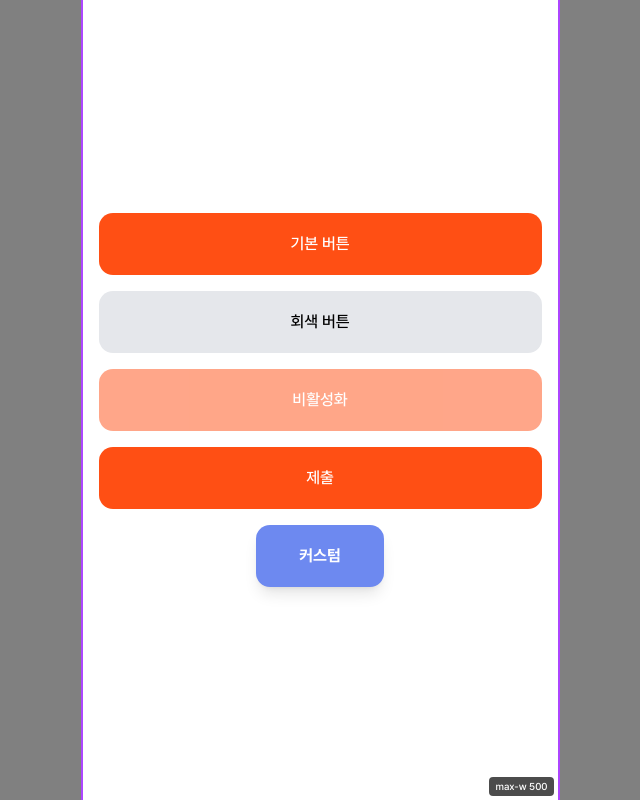
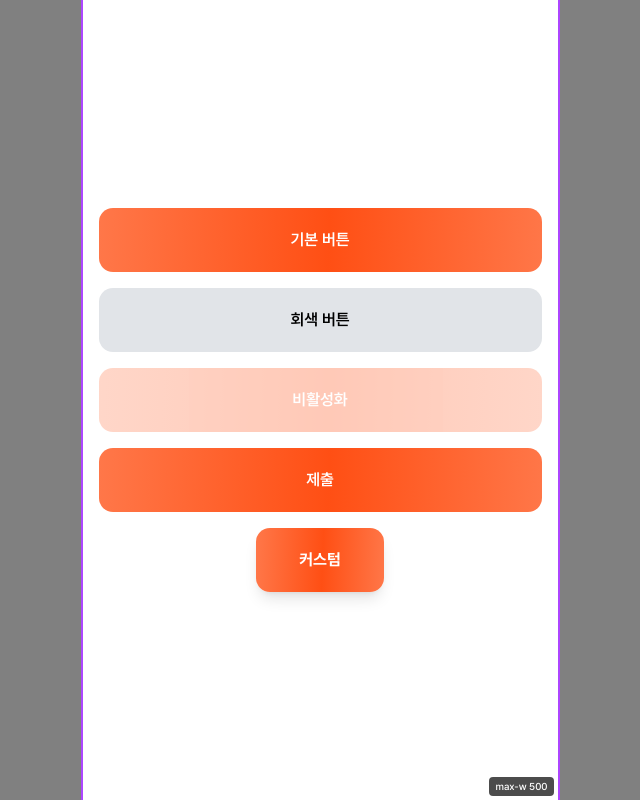
Before and after one commit to depromeet/17th-team3-Web, a Next.js app: page /any/buttonTest in a window 1280 px wide. Shown: the whole page, without its empty margins (320-960 px from the left). Built offline with nearby package versions, Linux system fonts and the light colour scheme.

Commit message:
[Feat] 버튼 확성 색상 변경및 디자인 토큰 적용

```diff
--- a/src/app/_components/ui/Button.tsx
+++ b/src/app/_components/ui/Button.tsx
@@ -5,20 +5,22 @@ import { cva, type VariantProps } from 'class-variance-authority';
 import { cn } from '@/app/_lib/cn';
 
 const buttonVariants = cva(
-  'flex h-[62px] items-center w-full justify-center gap-1 rounded-[14px] text-[16px] font-[500] cursor-pointer transition-all duration-200 shrink-0',
+  'flex w-full shrink-0 cursor-pointer items-center justify-center rounded-[0.875rem] py-5 body-3 font-semibold transition-all duration-200 active:opacity-80',
   {
     variants: {
       theme: {
-        orange: 'text-white bg-orange-500 hover:bg-orange-600 active:bg-orange-700',
-        gray: 'text-black bg-gray-200 hover:bg-gray-300 active:bg-gray-400',
+        'cta-gradient': 'cta-gradient text-white',
+        orange: 'bg-orange-500 text-white',
+        'orange-light': 'bg-orange-100 text-orange-600 ',
+        gray: 'text-gray-1400 bg-neutral-300 ',
       },
       status: {
         normal: '',
-        disabled: 'opacity-50 pointer-events-none',
+        disabled: 'opacity-30 cursor-not-allowed pointer-events-none',
       },
     },
     defaultVariants: {
-      theme: 'orange',
+      theme: 'cta-gradient',
       status: 'normal',
     },
   }
--- a/src/app/globals.css
+++ b/src/app/globals.css
@@ -324,4 +324,15 @@
   line-height: 1.25rem;
   letter-spacing: -0.01%;
 }
+
+/* gradient */
+@utility cta-gradient {
+  background: linear-gradient(
+    92deg,
+    var(--Saturated-Orange-Orange400, #ff7e52) -8.76%,
+    var(--Saturated-Orange-Orange500, #ff4f14) 51.95%,
+    var(--Saturated-Orange-Orange400, #ff7e52) 109.25%
+  );
+}
+
 /* 그 외 전역 리셋/유틸은 기존 그대로 두면 됩니다 */
```
